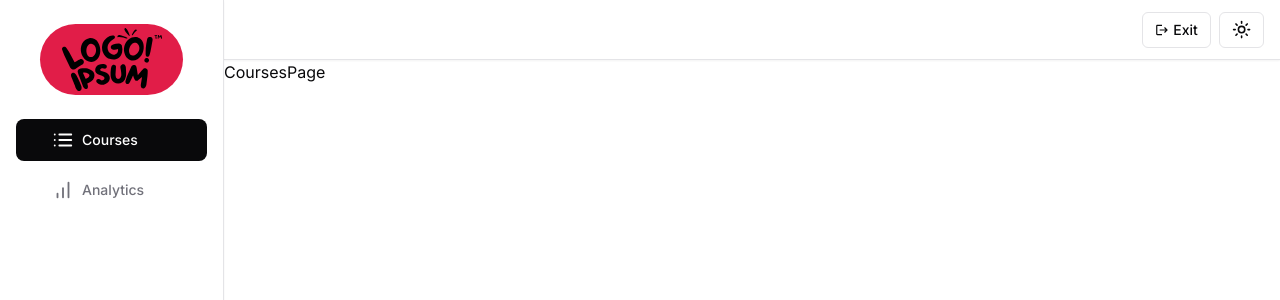
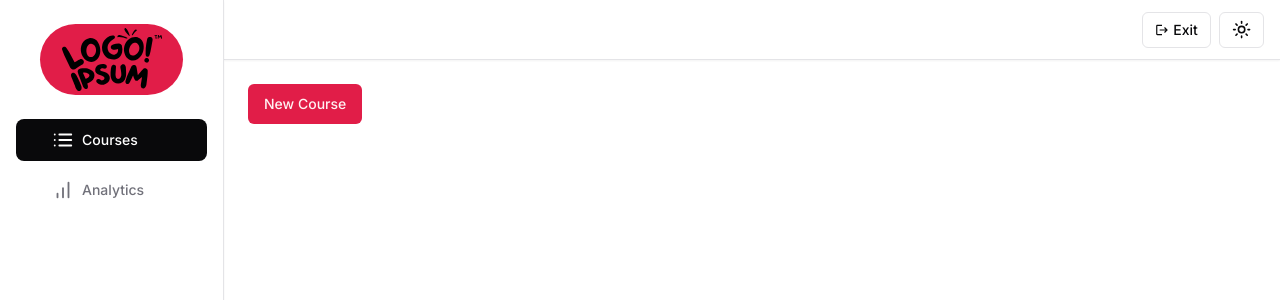
Before and after one commit to redayzarra/Athena, a Next.js app: page /teacher/courses in a window 1280 px wide. Shown: the top 300 px of the page. Built offline with nearby package versions, Linux system fonts and the light colour scheme.

Commit message:
Adding create new course page

```diff
--- a/app/(dashboard)/(routes)/teacher/courses/page.tsx
+++ b/app/(dashboard)/(routes)/teacher/courses/page.tsx
@@ -1,9 +1,15 @@
-import React from 'react'
+import { Button } from "@/components/ui/button";
+import Link from "next/link";
+import React from "react";
 
 const CoursesPage = () => {
   return (
-    <div>CoursesPage</div>
-  )
-}
+    <div className="p-6">
+      <Link href="/teacher/create">
+        <Button>New Course</Button>
+      </Link>
+    </div>
+  );
+};
 
-export default CoursesPage
+export default CoursesPage;
--- /dev/null
+++ b/app/(dashboard)/(routes)/teacher/create/page.tsx
@@ -0,0 +1,11 @@
+"use client";
+
+import React from 'react'
+
+const CreatePage = () => {
+  return (
+    <div>CreatePage</div>
+  )
+}
+
+export default CreatePage
```
